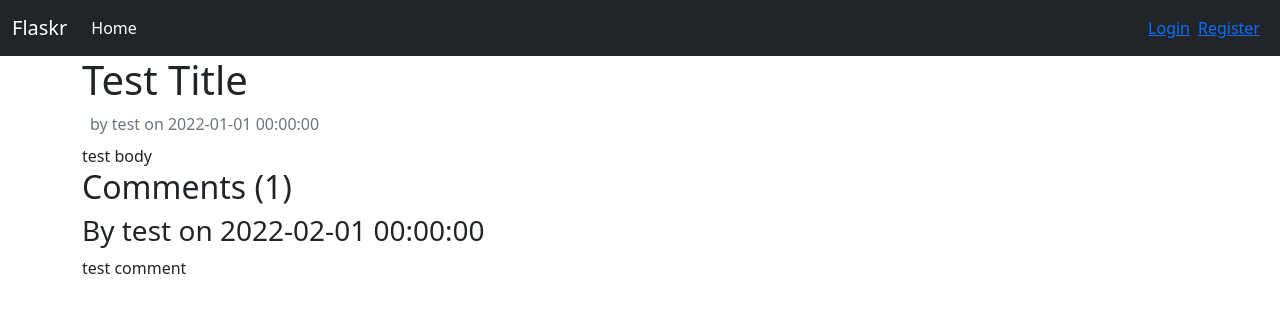
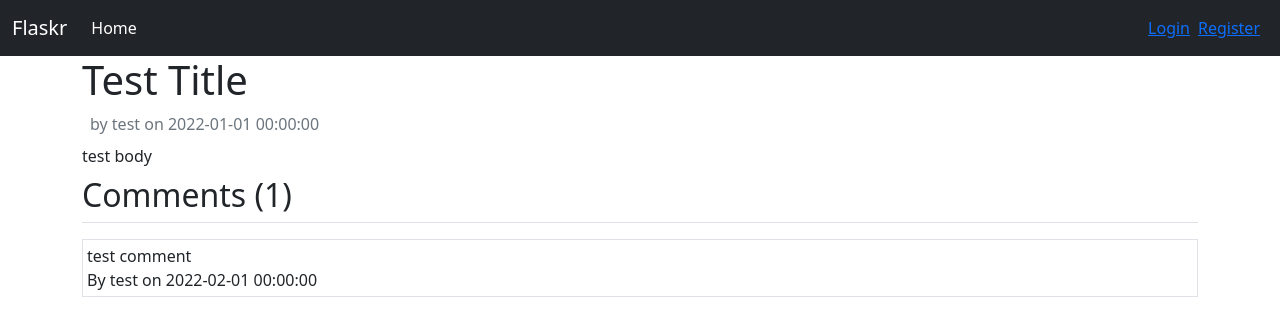
Before and after one commit to kirk0216/blog, a Flask app: page /1/ in a window 1280 px wide. Shown: the top 336 px of the page. Run offline with Flask 2, Linux system fonts and the light colour scheme; data comes from the database, SQL or seed files in the repository; some libraries are stand-ins or nearby versions.

Commit message:
Restyled comment related views.

```diff
--- a/flaskr/templates/comment/comment.html
+++ b/flaskr/templates/comment/comment.html
@@ -1,11 +1,11 @@
-<article id="comment-{{ comment['id'] }}" class="comment">
-    <header>
-        <h3>By {{ comment.username }} on <time>{{ comment.created }}</time></h3>
+<article id="comment-{{ comment['id'] }}" class="p-1 my-3 border">
+    <article class="comment-body">{{ comment.body }}</article>
+
+    <div class="d-flex flex-row align-items-center ">
+        <div class="flex-fill">By {{ comment.username }} on <time>{{ comment.created }}</time></div>
         {% if g.user['id'] == comment['author_id'] %}
-            <button type="submit" class="action comment-delete"
+            <button type="submit" class="btn btn-danger align-content-center"
                     onclick="deleteComment({{ comment['id'] }});">Delete</button>
         {% endif %}
-    </header>
-
-    <article class="comment-body">{{ comment.body }}</article>
+    </div>
 </article>
--- a/flaskr/templates/comment/view.html
+++ b/flaskr/templates/comment/view.html
@@ -1,6 +1,6 @@
-<article id="comments-container" class="comments">
-    <header>
-        <h2 id="comments-header">Comments ({{ comments|length }})</h2>
+<article id="comments-container" class="my-2">
+    <header class="flex-row">
+        <h2 id="comments-header" class="border-bottom pb-2">Comments ({{ comments|length }})</h2>
     </header>
     {% for comment in comments %}
         {% include 'comment/comment.html' %}
```
Also changed, not shown: flaskr/templates/comment/create.html (+4 -4 lines).
